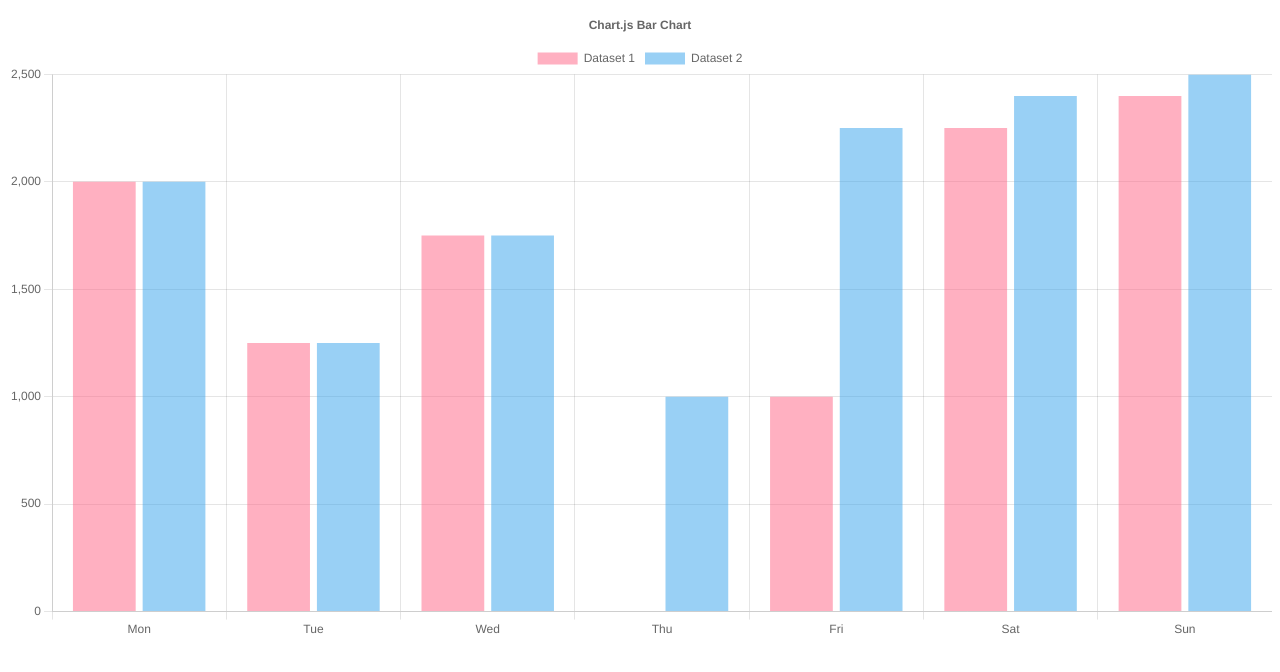
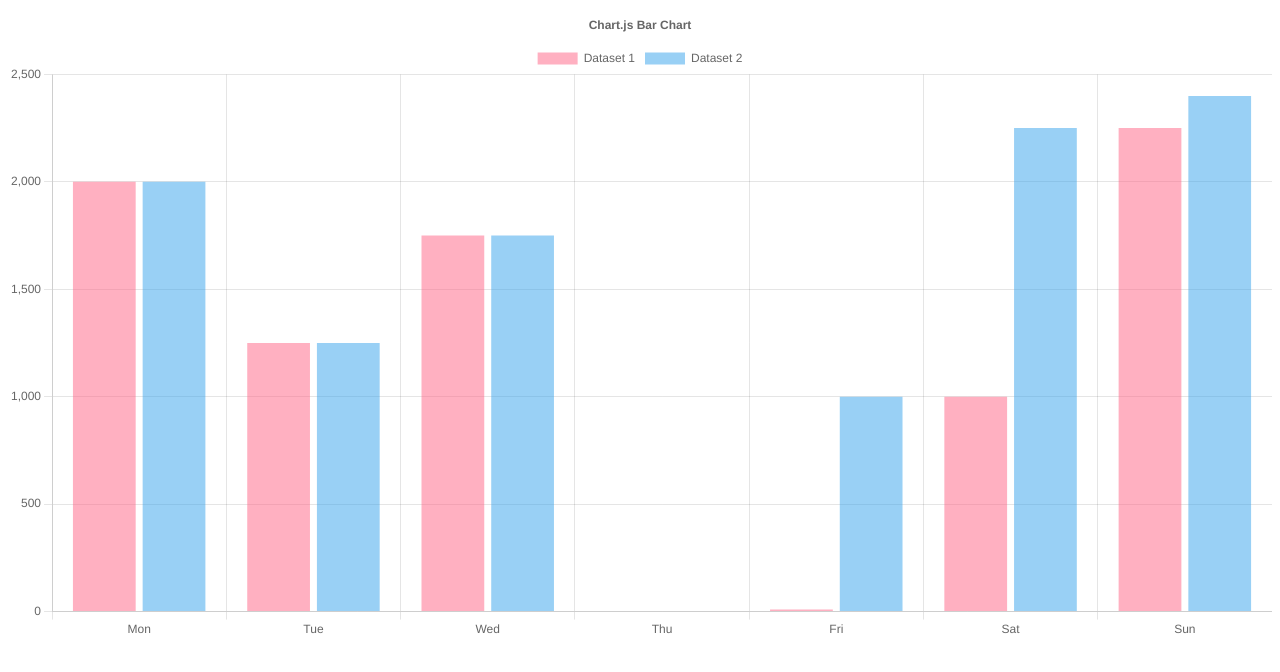
Before and after one commit to jaegeunha94/react-chart-js-5.2.0-_test2, a React (Create React App) app: page / in a window 1280 px wide. Shown: the top 672 px of the page. Built offline with nearby package versions, Linux system fonts and the light colour scheme.

Commit message:
1 file modified

```diff
--- a/src/CharBar.js
+++ b/src/CharBar.js
@@ -36,20 +36,24 @@ const data = {
   labels: ['Mon', 'Tue', 'Wed', 'Thu', 'Fri', 'Sat', 'Sun'],
   datasets: [
     {
-      data: [2000, 1250, 1750, , 1000, 2250, 2400, 2500],
+      data: [2000, 1250, 1750, , 10, 1000, 2250, 2400],
+      // data: [2000, 1250, 1750, , -10, 1000, 2250, 2400],
       label: 'Dataset 1',
       borderColor: 'rgb(255, 99, 132)',
       backgroundColor: 'rgba(255, 99, 132, 0.5)',
-      borderSkipped: 'true',
+      // borderSkipped: 'true',
+      // borderSkipped: 'middle',
+      // borderSkipped: 'bottom',
       // hoverBackgroundColor: 'blue',
       // borderWidth: 5
       // borderRadius: 5,
       // barThickness: 48,
       // minBarLength: 200,
+      pointStyle: 'triangle',
     },
     {
       label: 'Dataset 2',
-      data: [2000, 1250, 1750, 1000, 2250, 2400, 2500],
+      data: [2000, 1250, 1750, , 1000, 2250, 2400],
       borderColor: 'rgb(53, 162, 235)',
       backgroundColor: 'rgba(53, 162, 235, 0.5)',
       pointStyle: 'rect',
```
